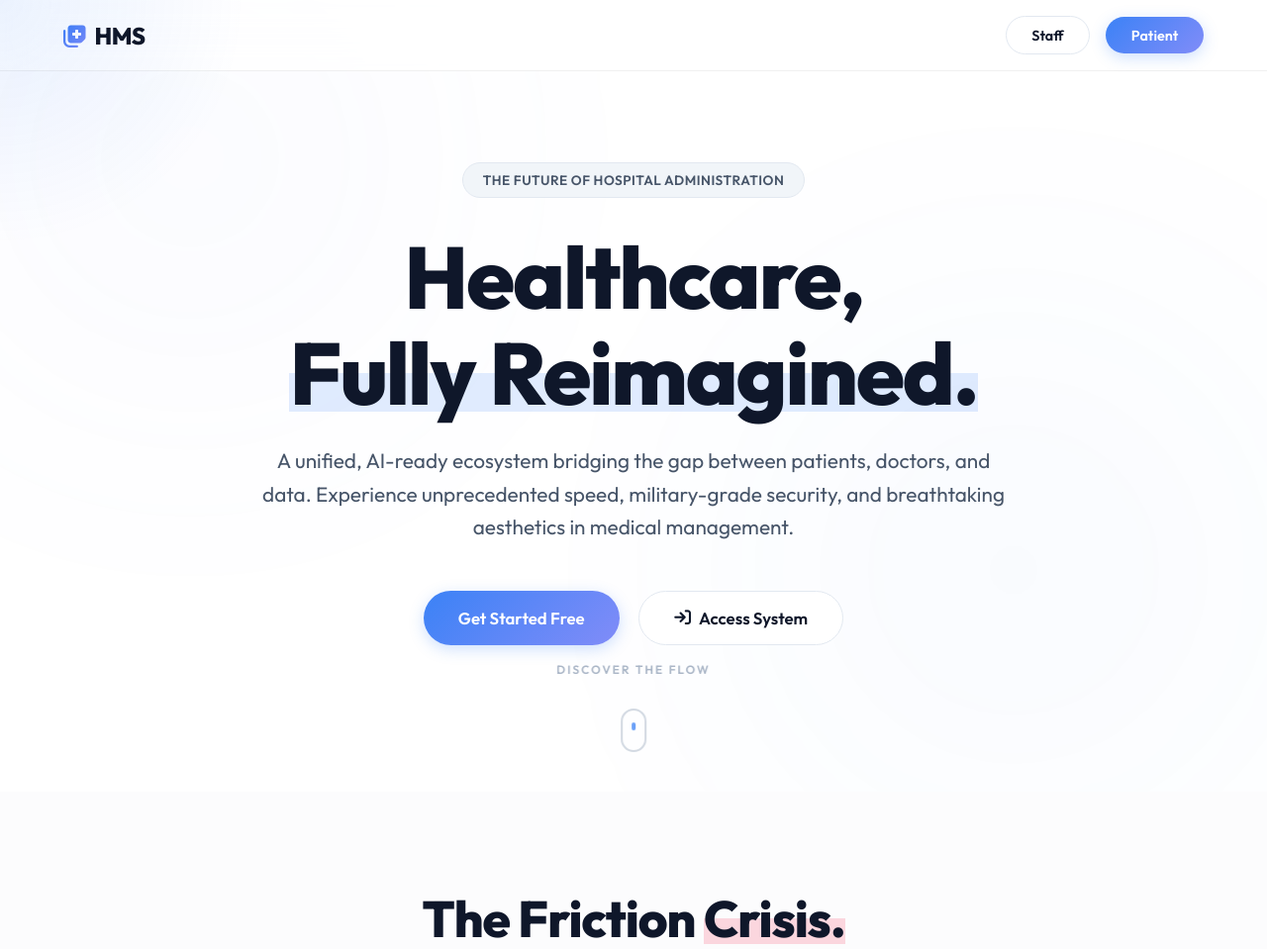
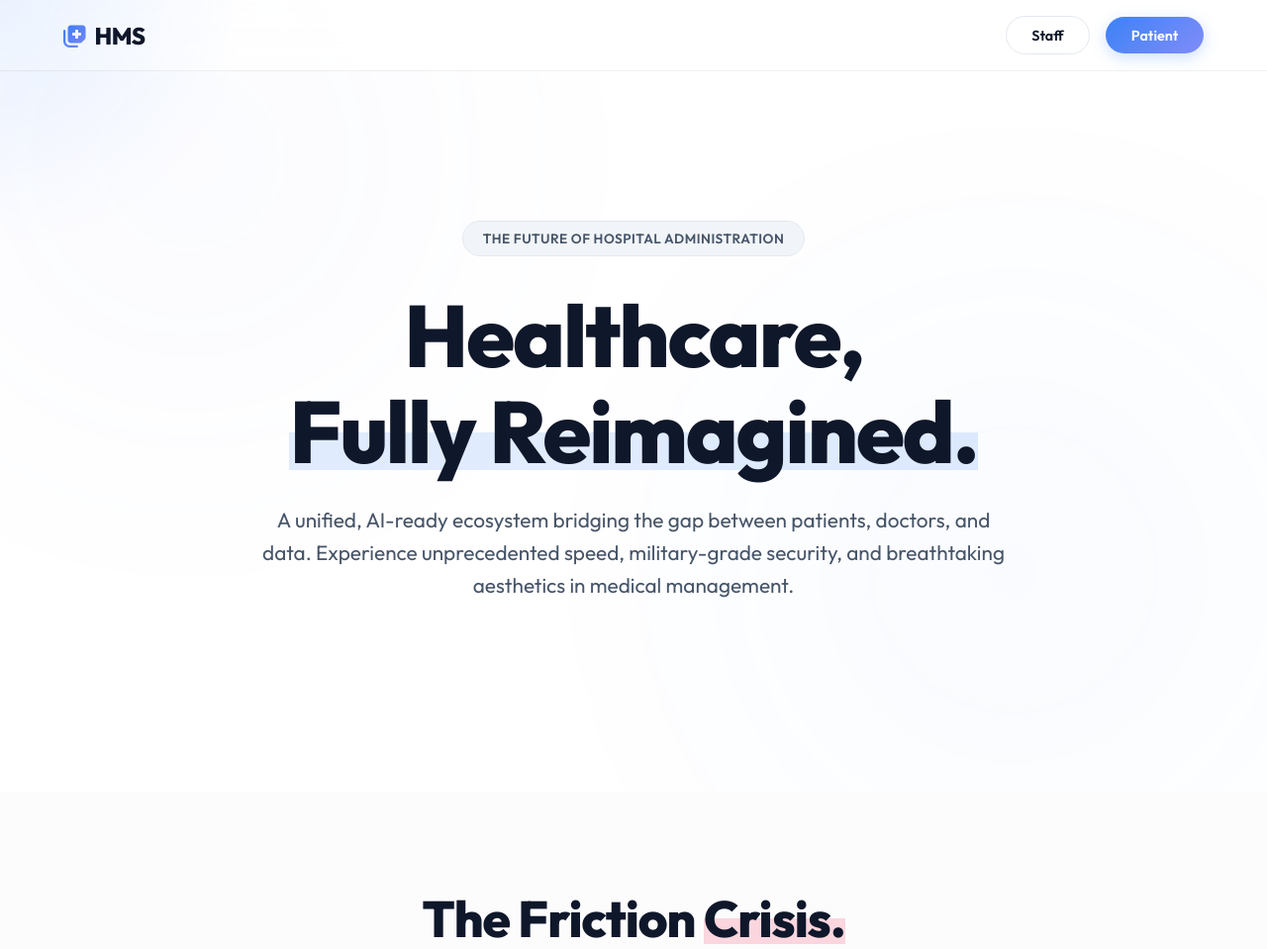
Before and after one commit to 23f2003556/Hospital-Management-System, a Python web app: template templates/index.html in a window 1280 px wide. Shown: the top 959 px of the page at 99% size. Run offline with Jinja, Linux system fonts and the light colour scheme; the template is opened without the code that fills it, so the values that code supplies are empty.

Commit message:
Cleaned up hero section by removing redundant CTAs and scroll discovery indicator

```diff
--- a/templates/index.html
+++ b/templates/index.html
@@ -729,17 +729,6 @@
         <h1>Healthcare,<br><span class="marker-underline active">Fully Reimagined.</span></h1>
         <p>A unified, AI-ready ecosystem bridging the gap between patients, doctors, and data. Experience unprecedented speed, military-grade security, and breathtaking aesthetics in medical management.</p>
 
-        <div class="action-buttons">
-            <a href="{{ url_for('register') }}" class="btn btn-primary btn-lg magnetic">Get Started Free</a>
-            <a href="{{ url_for('login') }}" class="btn btn-outline btn-lg magnetic"><i class="fa-solid fa-arrow-right-to-bracket" style="margin-right: 8px;"></i> Access System</a>
-        </div>
-
-        <div class="scroll-indicator">
-            <span style="letter-spacing: 2px; text-transform: uppercase; font-size: 0.75rem; color: #94a3b8;">Discover the Flow</span>
-            <div class="scroll-mouse">
-                <div class="scroll-wheel"></div>
-            </div>
-        </div>
     </section>
 
     <section class="problem-section">
```
